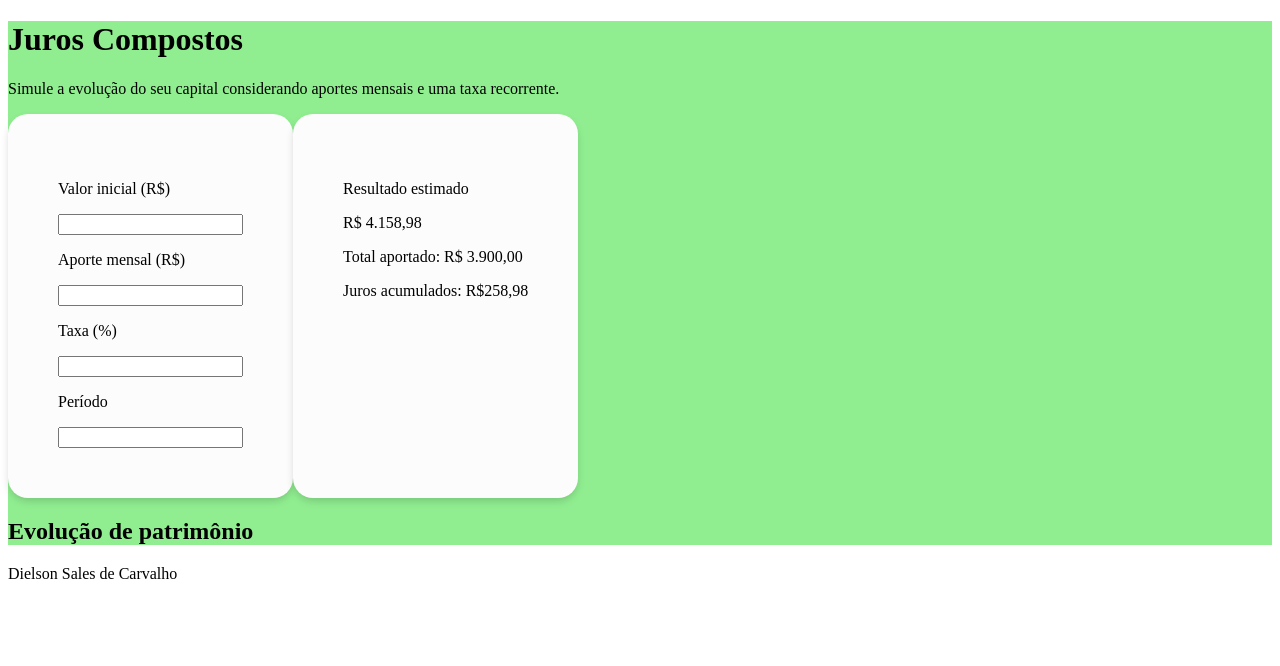
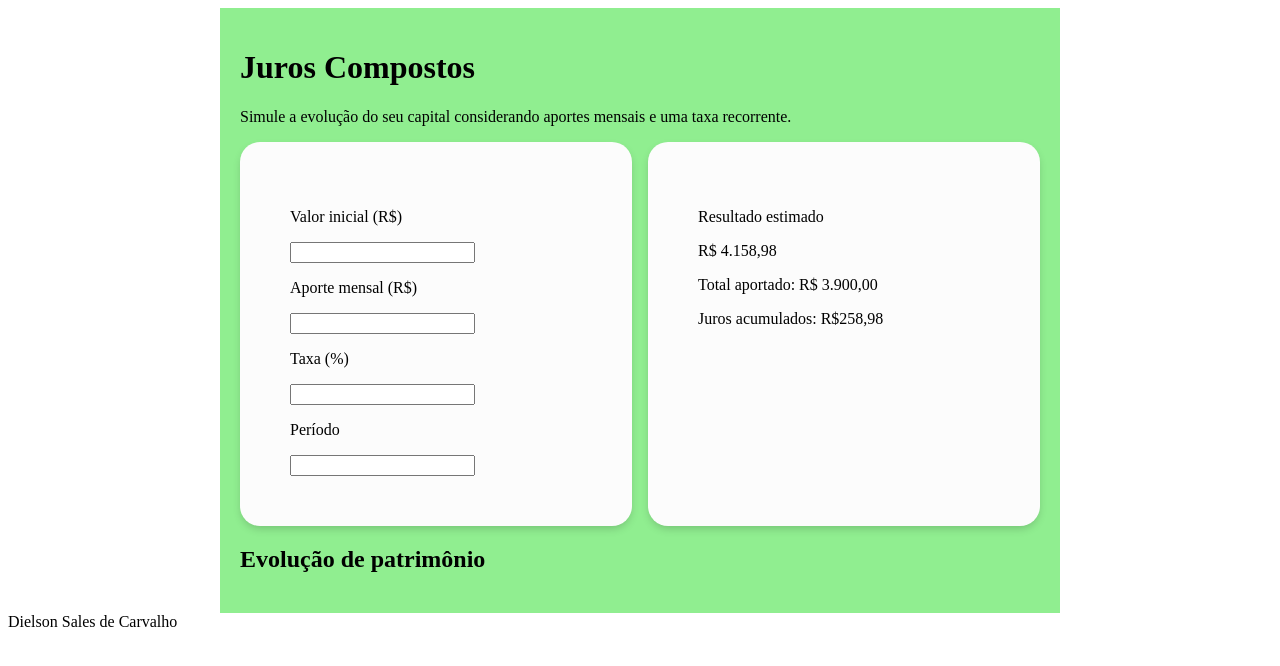
Before and after one commit to dielsonsales/JurosCompostos, a Next.js app: page / in a window 1280 px wide. Shown: the top 666 px of the page. Built offline with nearby package versions, Linux system fonts and the light colour scheme.

Commit message:
Building the cards layout

```diff
--- a/src/app/page.module.css
+++ b/src/app/page.module.css
@@ -1,3 +1,13 @@
+.mainPage {
+  max-width: 800px;
+  background-color: lightgreen;
+  margin-left: auto;
+  margin-right: auto;
+  padding: 20px;
+}
+
 .cardsContainer {
   display: flex;
+  justify-content: center;
+  gap: 1rem;
 }
--- a/src/app/page.tsx
+++ b/src/app/page.tsx
@@ -6,7 +6,7 @@ import Card from "@/components/card/card";
 export default function Home() {
   return (
     <>
-      <main style={{ backgroundColor: "lightGreen" }}>
+      <main className={styles.mainPage}>
         <div>
           <h1>Juros Compostos</h1>
           <p>Simule a evolução do seu capital considerando aportes mensais e uma taxa recorrente.</p>
--- a/src/components/card/card.module.css
+++ b/src/components/card/card.module.css
@@ -3,4 +3,5 @@
   border-radius: 20px;
   padding: 50px;
   box-shadow: 0px 4px 10px -2px rgba(0, 0, 0, 0.2);
+  width: 300px;
 }
```
